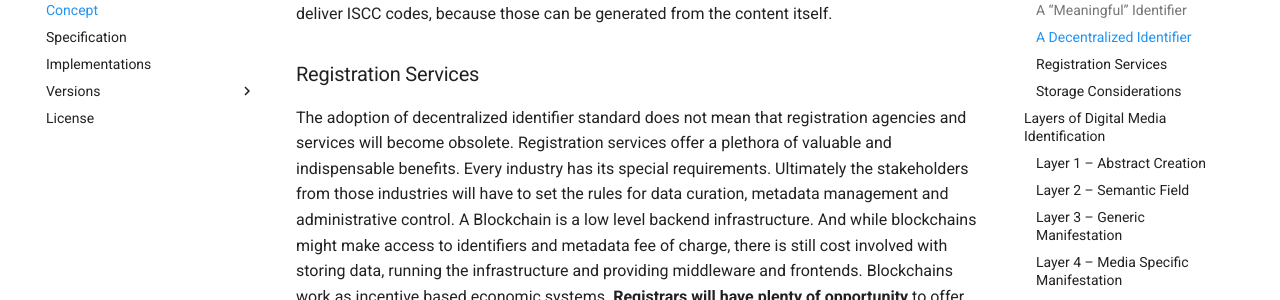
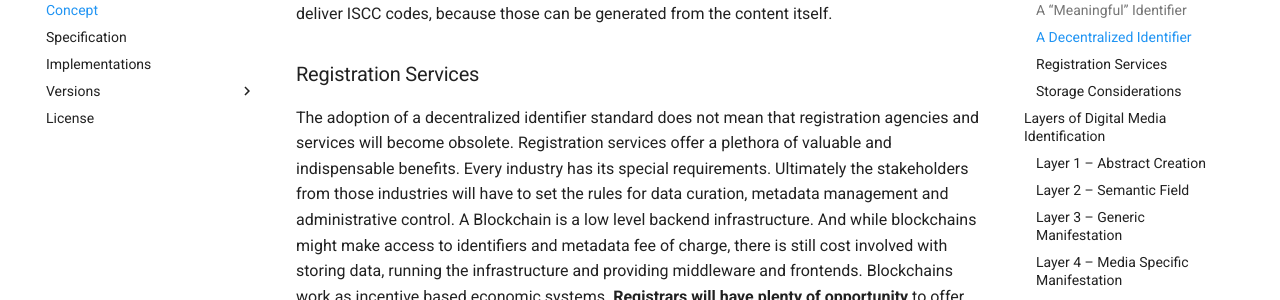
Before and after one commit to iscc/iscc-specs, an MkDocs documentation site: the page built from docs/concept.md, in a window 1280 px wide and 900 px high, scrolled down 2041 px. Shown: the part 152-452 px from the top of the window. Built offline with MkDocs 1.6.1 and Material for MkDocs 9.7.7, drawn with Linux system fonts in a browser that asks for light colours; comment, search, counter and statistics services are not loaded; some of the changed text lies outside the part shown.

Commit message:
fix typo

```diff
--- a/docs/concept.md
+++ b/docs/concept.md
@@ -28,7 +28,7 @@ We would like our identifier standard to be registry agnostic. This means that i
 
 ### Registration Services
 
-The adoption of decentralized identifier standard does not mean that registration agencies and services will become obsolete. Registration services offer a plethora of valuable and indispensable benefits. Every industry has its special requirements. Ultimately the stakeholders from those industries will have to set the rules for data curation, metadata management and administrative control. A Blockchain is a low level backend infrastructure. And while blockchains might make access to identifiers and metadata fee of charge, there is still cost involved with storing data, running the infrastructure and providing middleware and frontends. Blockchains work as incentive based economic systems. **Registrars will have plenty of opportunity** to offer **commercially viable** value added services on top of the lower level blockchain networks. For example:
+The adoption of a decentralized identifier standard does not mean that registration agencies and services will become obsolete. Registration services offer a plethora of valuable and indispensable benefits. Every industry has its special requirements. Ultimately the stakeholders from those industries will have to set the rules for data curation, metadata management and administrative control. A Blockchain is a low level backend infrastructure. And while blockchains might make access to identifiers and metadata fee of charge, there is still cost involved with storing data, running the infrastructure and providing middleware and frontends. Blockchains work as incentive based economic systems. **Registrars will have plenty of opportunity** to offer **commercially viable** value added services on top of the lower level blockchain networks. For example:
 
 - Identity verification of registrants
 - Certification of registry entries
```
